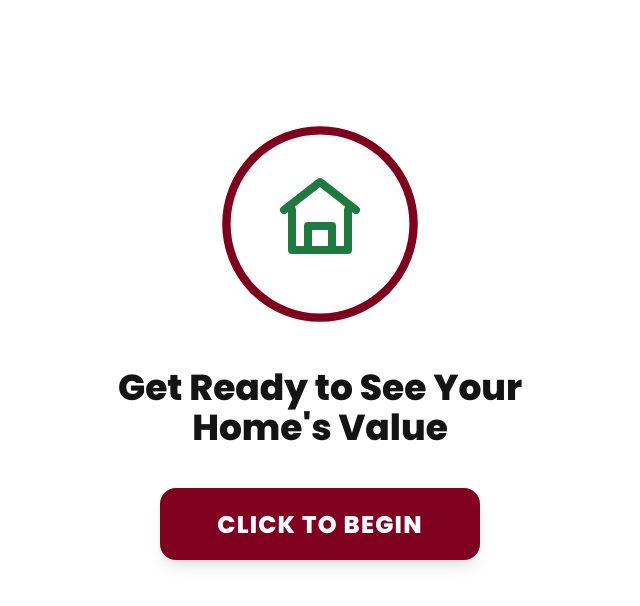
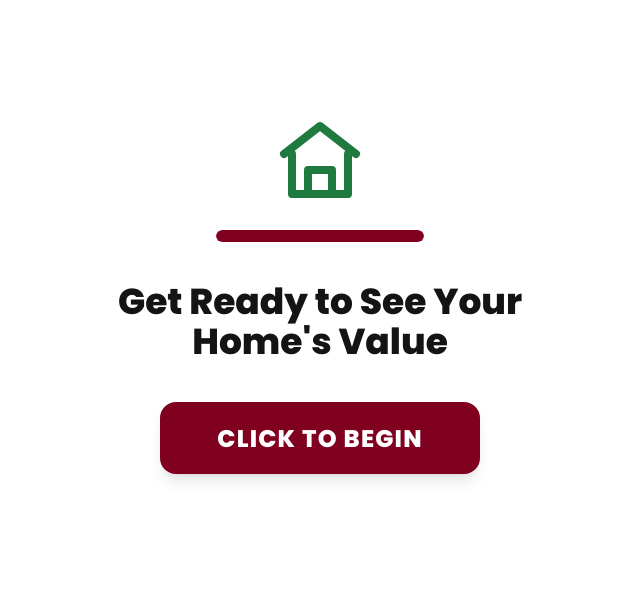
Before and after one commit to aruntah2000-create/prelander, a plain HTML site: page index.html in a window 1280 px wide. Shown: the whole page, without its empty margins (320-960 px from the left). Drawn offline with Linux system fonts and the light colour scheme.

Commit message:
Update index.html

```diff
--- a/index.html
+++ b/index.html
@@ -61,46 +61,13 @@
     .scale-in-wrapper {
       position: relative;
       animation: scaleIn 0.5s ease-out forwards;
-    }
-
-    .circle-container {
-      position: relative;
-      width: 176px;
-      height: 176px;
-    }
-
-    @media (min-width: 768px) {
-      .circle-container { width: 208px; height: 208px; }
-    }
-
-    .circle-svg {
-      position: absolute;
-      inset: 0;
-      width: 100%;
-      height: 100%;
-    }
-
-    .circle-bg {
-      fill: none;
-      stroke: var(--border);
-      stroke-width: 4;
-    }
-
-    .circle-progress {
-      fill: none;
-      stroke: var(--ring-red);
-      stroke-width: 4;
-      stroke-linecap: round;
-      transform: rotate(-90deg);
-      transform-origin: center center;
-      stroke-dasharray: 283;
-      stroke-dashoffset: 283;
-      animation: circleFill 1.5s ease-out 0.3s forwards;
+      display: flex;
+      flex-direction: column;
+      align-items: center;
+      gap: 14px; /* space between icon and bar */
     }
 
     .bounce-container {
-      position: absolute;
-      inset: 0;
       display: flex;
       align-items: center;
       justify-content: center;
@@ -114,6 +81,27 @@
 
     @media (min-width: 768px) {
       .home-icon { width: 96px; height: 96px; }
+    }
+
+    /* --- Flat loading bar (replaces circular loader) --- */
+    .loader-track {
+      width: 176px;
+      height: 10px;
+      background: var(--border);
+      border-radius: 999px;
+      overflow: hidden;
+    }
+
+    @media (min-width: 768px) {
+      .loader-track { width: 208px; height: 12px; }
+    }
+
+    .loader-fill {
+      height: 100%;
+      width: 0%;
+      background: var(--ring-red);
+      border-radius: 999px;
+      animation: barFill 1.5s ease-out 0.3s forwards;
     }
 
     h1 {
@@ -188,9 +176,9 @@
       100% { opacity: 1; transform: translateY(0); }
     }
 
-    @keyframes circleFill {
-      0% { stroke-dashoffset: 283; }
-      100% { stroke-dashoffset: 0; }
+    @keyframes barFill {
+      0% { width: 0%; }
+      100% { width: 100%; }
     }
 
     @keyframes bounceSoft {
@@ -204,11 +192,6 @@
     <div class="content-wrapper">
       <a href="#" class="icon-link">
         <div class="scale-in-wrapper">
-          <div class="circle-container">
-            <svg class="circle-svg" viewBox="0 0 100 100">
-              <circle class="circle-bg" cx="50" cy="50" r="45"></circle>
-              <circle class="circle-progress" cx="50" cy="50" r="45"></circle>
-            </svg>
           <div class="bounce-container">
             <svg class="home-icon" viewBox="0 0 24 24" fill="none" stroke="var(--accent-green)" stroke-width="2" stroke-linecap="round" stroke-linejoin="round" xmlns="http://www.w3.org/2000/svg">
               <path d="M3 10L12 3l9 7"></path>
@@ -216,6 +199,9 @@
               <rect x="9" y="14" width="6" height="6"></rect>
             </svg>
           </div>
+
+          <div class="loader-track" aria-label="Loading">
+            <div class="loader-fill"></div>
           </div>
         </div>
       </a>
```
Lines whose indentation alone changed are shown as unchanged.
